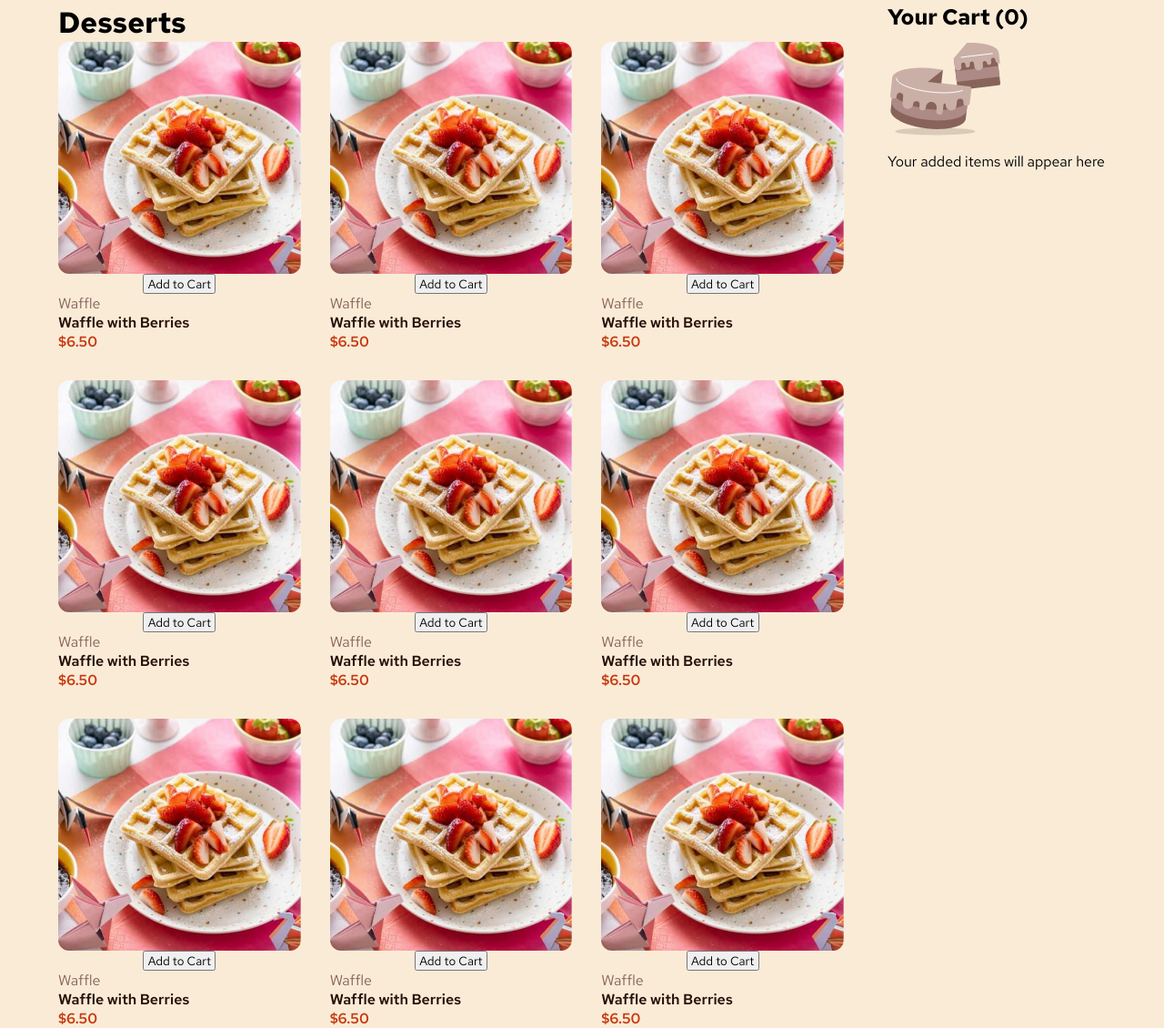
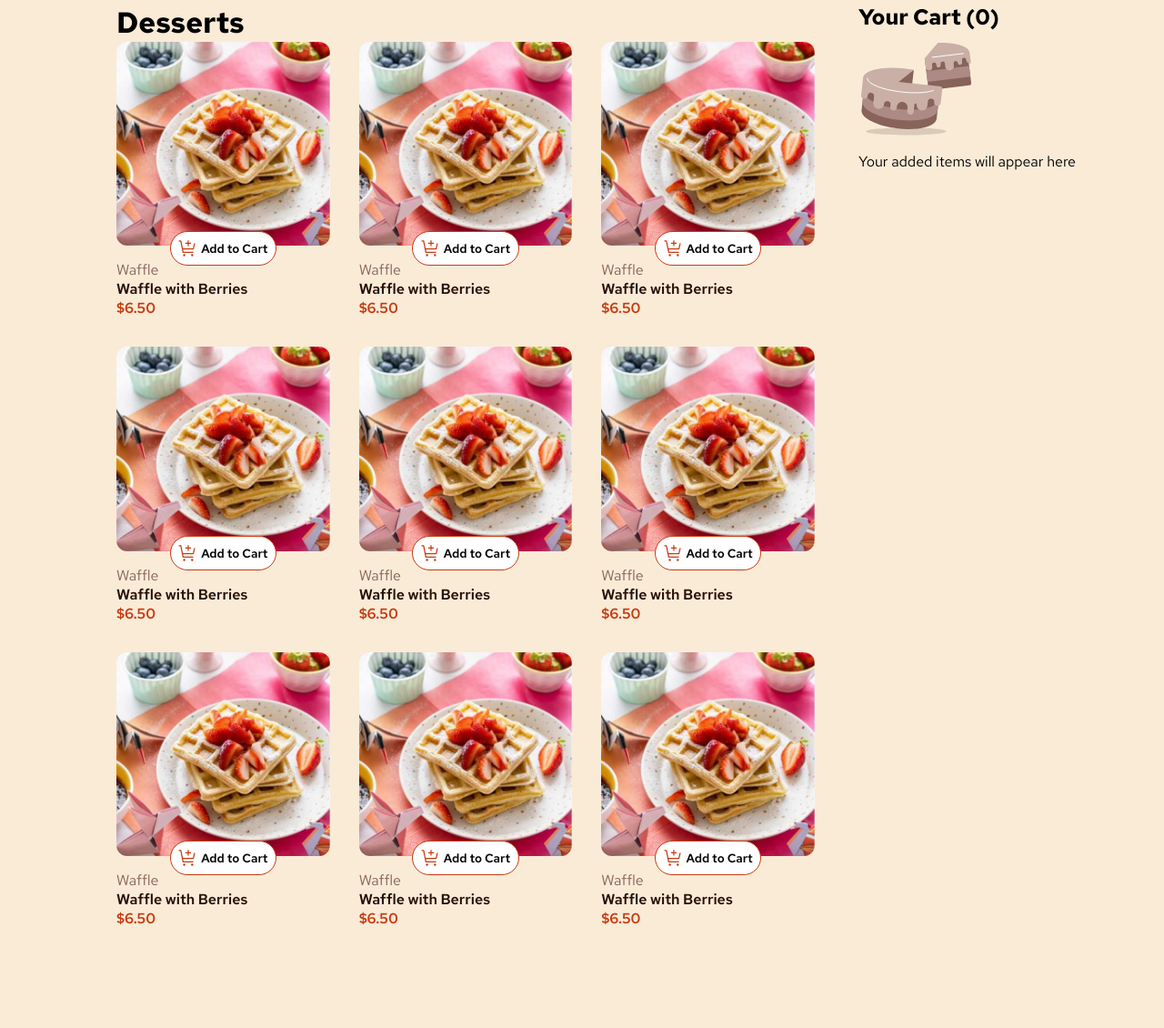
Before and after one commit to caioalvesp/product-list-with-cart, a plain HTML site: page index.html in a window 1280 px wide. Shown: the part 29-1159 px from the top of the page at 91% size. After the commit the page ends 1049 px from the top, so only its background shows below. Drawn offline with Linux system fonts and the light colour scheme.

Commit message:
finished dessert card

```diff
--- a/index.html
+++ b/index.html
@@ -29,71 +29,90 @@
         <div class="desserts-grid">
           <div class="dessert-card">
             <img src="./assets/images/image-waffle-desktop.jpg" alt="Waffle" />
-            <button class="btn">Add to Cart</button>
+            <button class="addtocart-btn">
+              <img src="./assets/images/icon-add-to-cart.svg" alt="" />
+              <span>Add to Cart</span>
+            </button>
             <span class="dessert-type">Waffle</span>
             <p class="dessert-title">Waffle with Berries</p>
             <p class="dessert-price">$6.50</p>
           </div>
-
           <div class="dessert-card">
             <img src="./assets/images/image-waffle-desktop.jpg" alt="Waffle" />
-            <button class="btn">Add to Cart</button>
+            <button class="addtocart-btn">
+              <img src="./assets/images/icon-add-to-cart.svg" alt="" />
+              <span>Add to Cart</span>
+            </button>
             <span class="dessert-type">Waffle</span>
             <p class="dessert-title">Waffle with Berries</p>
             <p class="dessert-price">$6.50</p>
           </div>
-
           <div class="dessert-card">
             <img src="./assets/images/image-waffle-desktop.jpg" alt="Waffle" />
-            <button class="btn">Add to Cart</button>
+            <button class="addtocart-btn">
+              <img src="./assets/images/icon-add-to-cart.svg" alt="" />
+              <span>Add to Cart</span>
+            </button>
             <span class="dessert-type">Waffle</span>
             <p class="dessert-title">Waffle with Berries</p>
             <p class="dessert-price">$6.50</p>
           </div>
-
           <div class="dessert-card">
             <img src="./assets/images/image-waffle-desktop.jpg" alt="Waffle" />
-            <button class="btn">Add to Cart</button>
+            <button class="addtocart-btn">
+              <img src="./assets/images/icon-add-to-cart.svg" alt="" />
+              <span>Add to Cart</span>
+            </button>
             <span class="dessert-type">Waffle</span>
             <p class="dessert-title">Waffle with Berries</p>
             <p class="dessert-price">$6.50</p>
           </div>
-
           <div class="dessert-card">
             <img src="./assets/images/image-waffle-desktop.jpg" alt="Waffle" />
-            <button class="btn">Add to Cart</button>
+            <button class="addtocart-btn">
+              <img src="./assets/images/icon-add-to-cart.svg" alt="" />
+              <span>Add to Cart</span>
+            </button>
             <span class="dessert-type">Waffle</span>
             <p class="dessert-title">Waffle with Berries</p>
             <p class="dessert-price">$6.50</p>
           </div>
-
           <div class="dessert-card">
             <img src="./assets/images/image-waffle-desktop.jpg" alt="Waffle" />
-            <button class="btn">Add to Cart</button>
+            <button class="addtocart-btn">
+              <img src="./assets/images/icon-add-to-cart.svg" alt="" />
+              <span>Add to Cart</span>
+            </button>
             <span class="dessert-type">Waffle</span>
             <p class="dessert-title">Waffle with Berries</p>
             <p class="dessert-price">$6.50</p>
           </div>
-
           <div class="dessert-card">
             <img src="./assets/images/image-waffle-desktop.jpg" alt="Waffle" />
-            <button class="btn">Add to Cart</button>
+            <button class="addtocart-btn">
+              <img src="./assets/images/icon-add-to-cart.svg" alt="" />
+              <span>Add to Cart</span>
+            </button>
             <span class="dessert-type">Waffle</span>
             <p class="dessert-title">Waffle with Berries</p>
             <p class="dessert-price">$6.50</p>
           </div>
-
           <div class="dessert-card">
             <img src="./assets/images/image-waffle-desktop.jpg" alt="Waffle" />
-            <button class="btn">Add to Cart</button>
+            <button class="addtocart-btn">
+              <img src="./assets/images/icon-add-to-cart.svg" alt="" />
+              <span>Add to Cart</span>
+            </button>
             <span class="dessert-type">Waffle</span>
             <p class="dessert-title">Waffle with Berries</p>
             <p class="dessert-price">$6.50</p>
           </div>
-
           <div class="dessert-card">
             <img src="./assets/images/image-waffle-desktop.jpg" alt="Waffle" />
-            <button class="btn">Add to Cart</button>
+            <button class="addtocart-btn">
+              <img src="./assets/images/icon-add-to-cart.svg" alt="" />
+              <span>Add to Cart</span>
+            </button>
             <span class="dessert-type">Waffle</span>
             <p class="dessert-title">Waffle with Berries</p>
             <p class="dessert-price">$6.50</p>
@@ -101,7 +120,7 @@
         </div>
       </div>
 
-      <div>
+      <div class="cart-container">
         <h2>Your Cart (0)</h2>
         <img src="./assets/images/illustration-empty-cart.svg" alt="" />
         <p>Your added items will appear here</p>
--- a/style.css
+++ b/style.css
@@ -25,7 +25,7 @@ body {
 main {
   display: grid;
   grid-template-columns: 75% 25%;
-  max-width: 90%;
+  max-width: 80%;
   gap: 3rem;
   margin: 0 auto;
 }
@@ -39,6 +39,7 @@ main {
 .dessert-card {
   display: flex;
   flex-direction: column;
+  position: relative;
 }
 
 .dessert-card > img {
@@ -54,6 +55,7 @@ main {
 .dessert-type {
   color: var(--rose-500);
   font-weight: 400;
+  margin-top: 1rem;
 }
 
 .dessert-title {
@@ -65,3 +67,24 @@ main {
   color: var(--red);
   font-weight: 600;
 }
+
+.addtocart-btn {
+  background-color: white;
+  border: 1px solid var(--red);
+  border-radius: 4rem;
+  display: flex;
+  align-items: center;
+  justify-content: center;
+  padding: 0.5rem;
+  width: 50%;
+  gap: 0.25rem;
+  margin: 0 auto;
+  position: absolute;
+  bottom: 19%;
+  left: 25%;
+  cursor: pointer;
+}
+
+.addtocart-btn > span {
+  font-weight: 600;
+}
```
